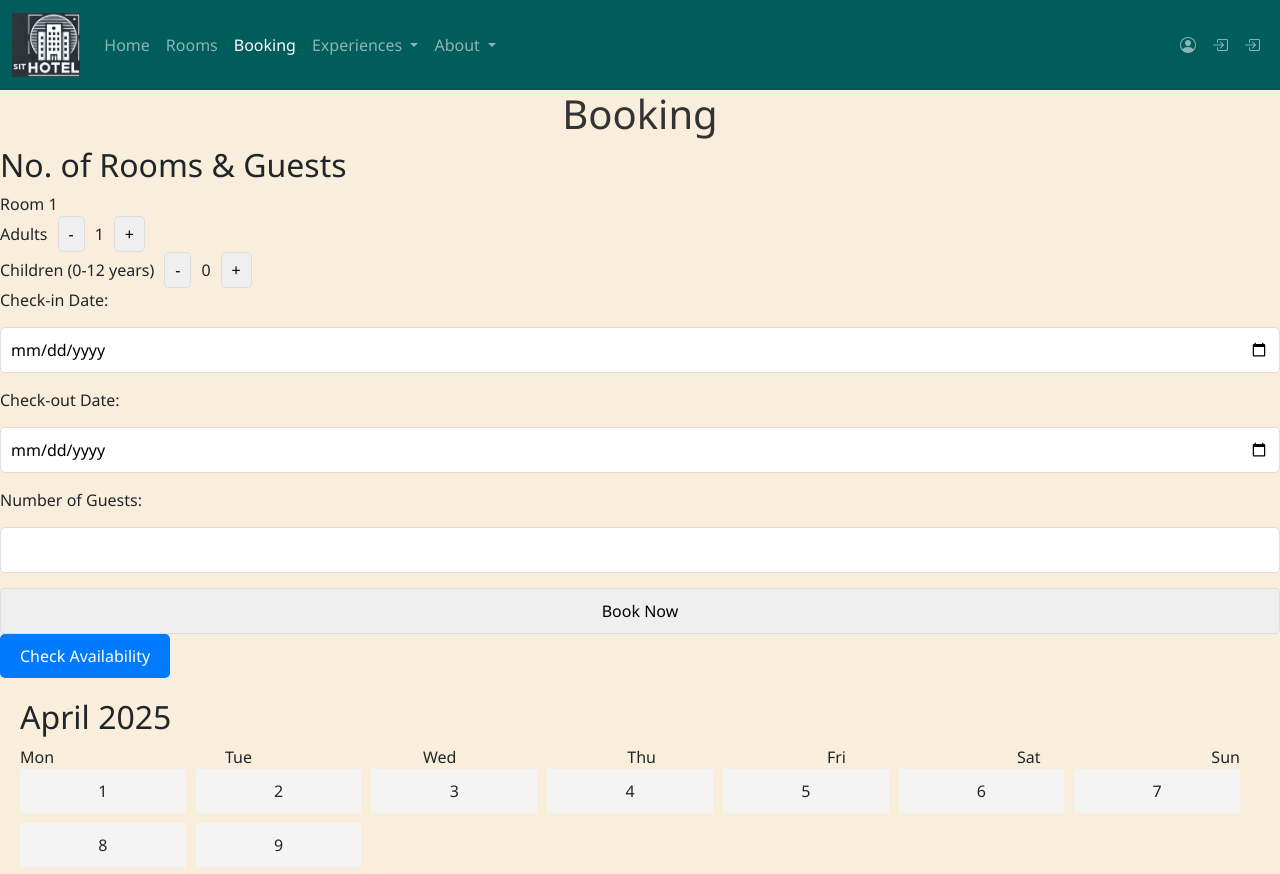
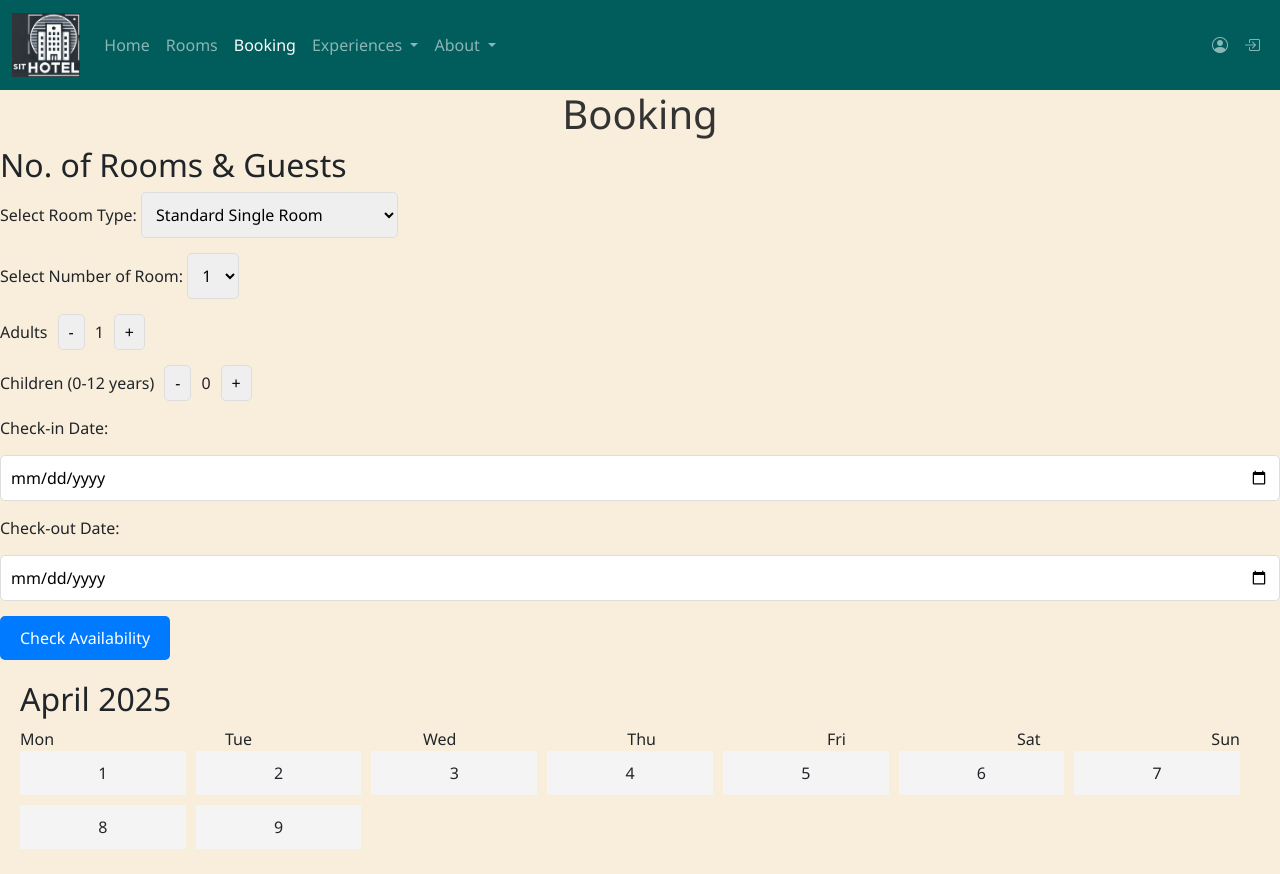
Before and after one commit to YWY2002/Web-Sys-Personal, a PHP site: page /booking.php in a window 1280 px wide. Shown: the top 874 px of the page. Run offline with PHP 8.4, Linux system fonts and the light colour scheme.

Commit message:
did something

```diff
--- a/Project/assets/css/product.css
+++ b/Project/assets/css/product.css
@@ -60,7 +60,7 @@ input, select, button {
     list-style-type: none;
     padding: 0;
     display: grid;
-    gap: 5pc 40px;
+    gap: 10pc 100px;
     grid-template-columns: 1fr 1fr;
 }
 
@@ -72,7 +72,7 @@ input, select, button {
     letter-spacing: 2.1px;
     line-height: 1;
     min-width: auto;
-    padding: 9pt 20px 10px;
+    padding: 12pt 2px 5px;
     position: relative !important;
     text-indent: unset;
     text-transform: uppercase;
@@ -104,6 +104,7 @@ input, select, button {
     font-size: 1.5rem;
     margin-bottom: 8px;
     letter-spacing: 1px;
+    font-family: Cambria, Cochin, Georgia, Times, 'Times New Roman', serif ;
   }
 
   .room-subtitle {
@@ -117,6 +118,7 @@ input, select, button {
   }
 
   .room-desc {
+    font-family: 'Segoe UI', Tahoma, Geneva, Verdana, sans-serif;
     font-size: 1rem;
     color: #333;
     margin-bottom: 20px;
@@ -124,6 +126,7 @@ input, select, button {
   }
 
   .room-details {
+    font-family: 'Gill Sans', 'Gill Sans MT', Calibri, 'Trebuchet MS', sans-serif;
     list-style: none;
     padding: 0;
     margin: 0;
@@ -137,13 +140,13 @@ input, select, button {
   }
 
   .room-introtitle {
-    font-weight: bold;
+    font-family: Georgia, 'Times New Roman', Times, serif;
     text-align: center;
     margin: 50px;
   }
 
   .room-intro {
-    font-size: 25px;
+    font-size: 22px;
     margin-bottom: 5px;
     color: #444;
     text-align: center;
--- a/Project/assets/js/product.js
+++ b/Project/assets/js/product.js
@@ -14,15 +14,29 @@ function adjustGuests(type, change) {
 }
 
 function checkAvailability() {
-  let selectedDay = document.querySelector('.day.selected');
-  if (!selectedDay) {
-    alert("Please select a day!");
-    return;
-  }
+  var room_type = 'Deluxe'; // example, you could replace it with dynamic values
+  var number_room = 1;
+  var checkin_date = '2025-05-01'; // example, you can replace with actual input
+  var checkout_date = '2025-05-10'; // example, you can replace with actual input
 
-  let selectedDate = selectedDay.innerText;
-  let roomPrice = selectedDay.getAttribute('data-price');
-  alert(`Availability checked for ${selectedDate} - Price: S$${roomPrice}`);
+  // Create the URL for AJAX call
+  var xhr = new XMLHttpRequest();
+  xhr.open("POST", "check_availability.php", true);
+  xhr.setRequestHeader("Content-Type", "application/x-www-form-urlencoded");
+
+  // Send the room details to the server
+  xhr.send("room_type=" + room_type + "&number_room=" + number_room + "&checkin_date=" + checkin_date + "&checkout_date=" + checkout_date);
+
+  // Handle the response
+  xhr.onload = function() {
+      if (xhr.status == 200) {
+          // Show the response message
+          document.getElementById("availabilityMessage").style.display = "block";
+          document.getElementById("availabilityMessage").innerHTML = xhr.responseText;
+      } else {
+          console.error("Error: " + xhr.statusText);
+      }
+  };
 }
 
 // Handle day selection
--- a/Project/booking.php
+++ b/Project/booking.php
@@ -6,6 +6,7 @@
     <title>SIT Hotel</title>
         <?php
             include "inc/head.inc.php";
+            session_start();
         ?>
     <link rel="stylesheet" href="assets/css/product.css">
     <script src="assets/js/product.js"></script>
@@ -21,7 +22,30 @@
         <section class="booking">
             <div class="room-guest-info">
                 <h2>No. of Rooms & Guests</h2>
-                <label>Room 1</label>
+
+                <form action="process_booking.php" method="post">
+                    <div class="roomtype">
+                        <label for="roomType">Select Room Type:</label>
+                        <select id="roomType" name="roomType">
+                            <option value="single">Standard Single Room</option>
+                            <option value="twin">Standard Twin Room</option>
+                            <option value="deluxetwin">Deluxe Twin Room</option>
+                            <option value="deluxecorner">Deluxe Corner Double Room</option>
+                            <option value="jsuite">Junior Suite Double Room</option>
+                            <option value="gsuite">Grand Suite Room</option>
+                        </select>
+                    </div>
+
+                    <div class="rooms">
+                        <label for="numberRoom">Select Number of Room:</label>
+                        <select id="numberRoom" name="numberRoom">
+                            <option value="1">1</option>
+                            <option value="2">2</option>
+                            <option value="3">3</option>
+                            <option value="4">4</option>
+                        </select>
+                    </div>
+
                     <div class="guests">
                         <label>Adults</label>
                         <button class="guest-btn" onclick="adjustGuests('adult', -1)">-</button>
@@ -34,23 +58,21 @@
                         <span id="child-count">0</span>
                         <button class="guest-btn" onclick="adjustGuests('child', 1)">+</button>
                     </div>
-
-                <form action="booking.php" method="post">
                     <label for="checkin">Check-in Date:</label>
                     <input type="date" id="checkin" name="checkin" required>
 
                     <label for="checkout">Check-out Date:</label>
                     <input type="date" id="checkout" name="checkout" required>
 
-                    <label for="guests">Number of Guests:</label>
-                    <input type="number" id="guests" name="guests" min="1" max="1" required>
+                    <div class="book-now">
+                        <button onclick="checkAvailability()">Check Availability</button>
+                        <p id="availabilityMessage" style="display:none;"></p>
+                    </div>
 
-                    <button type="submit">Book Now</button>
+                    <!-- <button type="submit">Book Now</button> -->
                 </form>
 
-                <div class="book-now">
-                    <button onclick="checkAvailability()">Check Availability</button>
-                </div>
+
             </div>
 
         </section>
--- a/Project/inc/nav.inc.php
+++ b/Project/inc/nav.inc.php
@@ -22,8 +22,8 @@
                         Experiences
                     </a>
                     <ul class="dropdown-menu" aria-labelledby="dropdownMenuButton">
-                        <li><a class="dropdown-item" href="#">Dining</a></li>
-                        <li><a class="dropdown-item" href="#">Meetings / Weddings</a></li>
+                        <li><a class="dropdown-item" href="../dining.php">Dining</a></li>
+                        <li><a class="dropdown-item" href="../functions.php">Functions</a></li>
                         <li><a class="dropdown-item" href="../tourist.php">Around Us</a></li>
                     </ul>
                 </li>
@@ -46,10 +46,6 @@
                 <li class="nav-item">
                     <a class="nav-link" href="../login.php"><i class="bi bi-box-arrow-in-right"></i></a>
                 </li>
-
-                <li class="nav-item">
-                    <a class="nav-link" href="../login.php"><i class="bi bi-box-arrow-in-right"></i></a>
-                </li>
             </ul>
         </div>
     </div>
--- a/Project/singleroom.php
+++ b/Project/singleroom.php
@@ -10,6 +10,9 @@
     <link rel="stylesheet" href="assets/css/product.css">
 </head>
 <body>
+        <?php
+            include "inc/nav.inc.php";
+        ?>
 
     <main>
         <div class="room-intropic">
```
Also changed, not shown: Project/process/process_booking.php (+53 -0 lines), Project/product.php (+7 -7 lines), Project/dining.php (added), Project/functions.php (added). Lines whose indentation alone changed are shown as unchanged.
